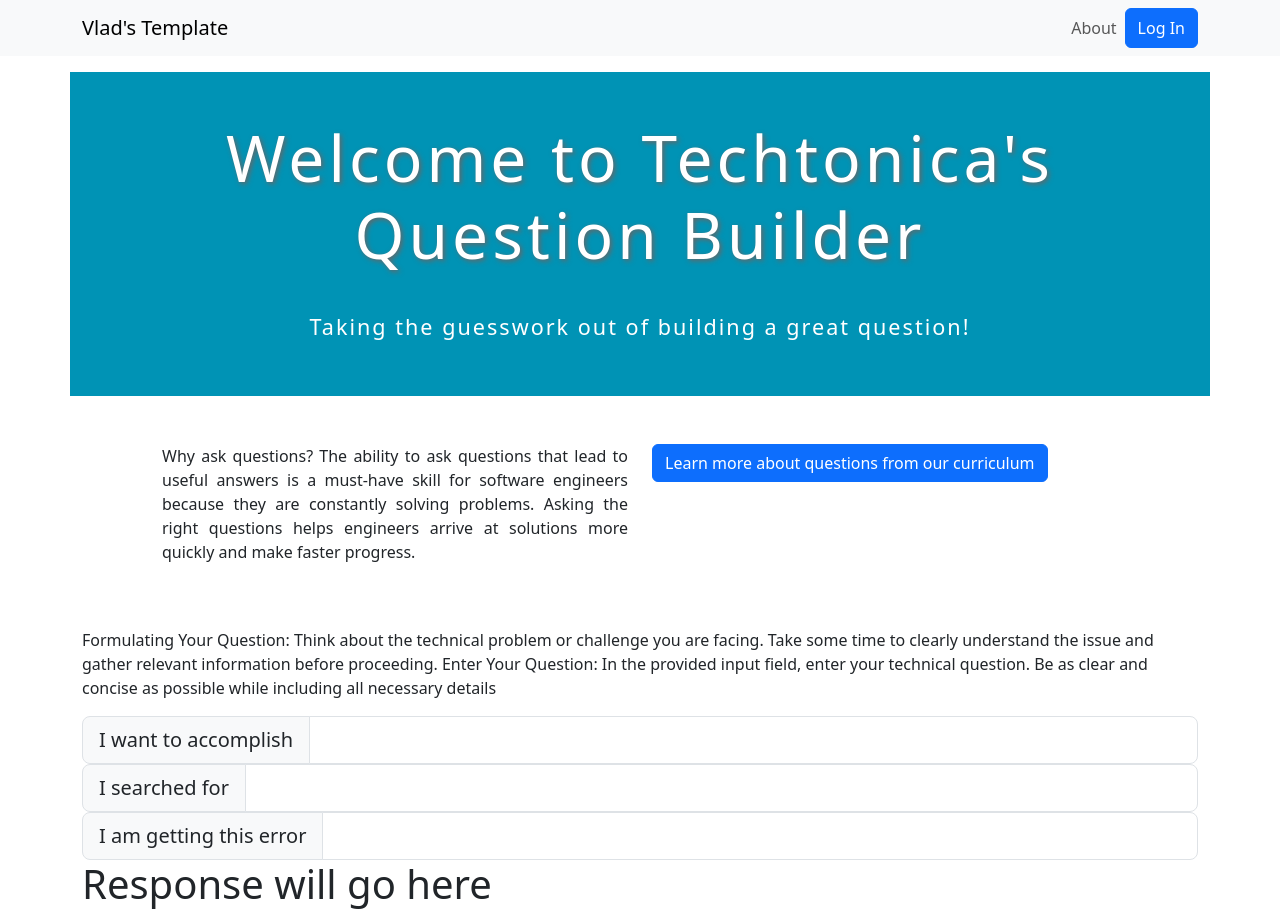
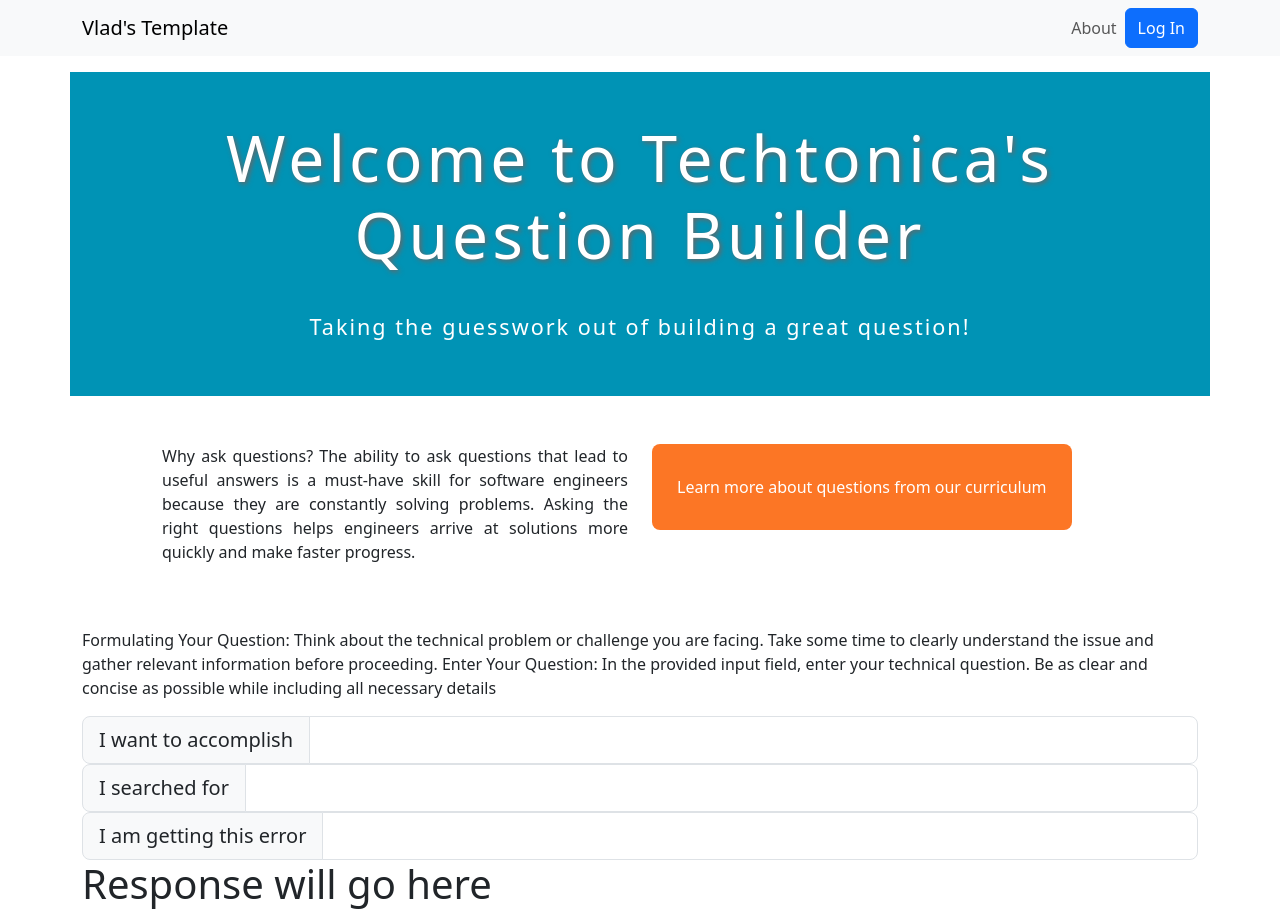
Before and after one commit to Roshanell/question-craft, a React (Vite) app: page / in a window 1280 px wide. Built offline with nearby package versions, Linux system fonts and the light colour scheme.

Commit message:
modified link

```diff
--- a/src/components/AskingQuestions.jsx
+++ b/src/components/AskingQuestions.jsx
@@ -10,8 +10,8 @@ function AskingQuestions() {
             solutions more quickly and make faster progress.</p>
             </div>
             <div class="column">
-            <Button href="https://github.com/Techtonica/curriculum/blob/main/onboarding/asking-good-questions.md"
-            class="orange-button">Learn more about questions from our curriculum </Button>
+            <a href="https://github.com/Techtonica/curriculum/blob/main/onboarding/asking-good-questions.md"
+            class="orange-button" target="_blank" rel="noopener no referrer">Learn more about questions from our curriculum </a>
             </div>
 		</div>
 	);
```
